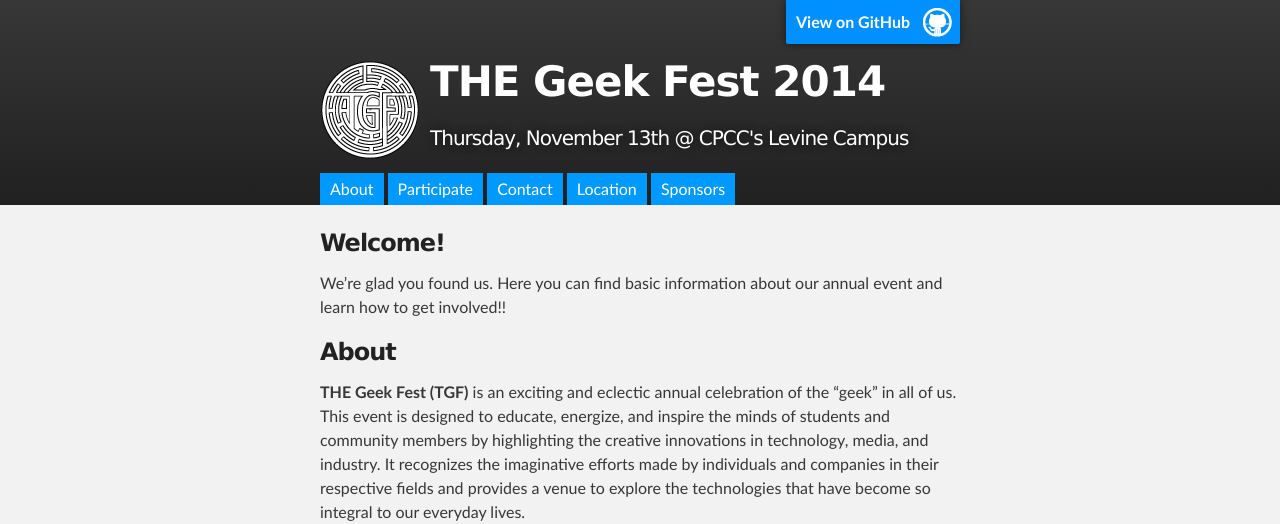
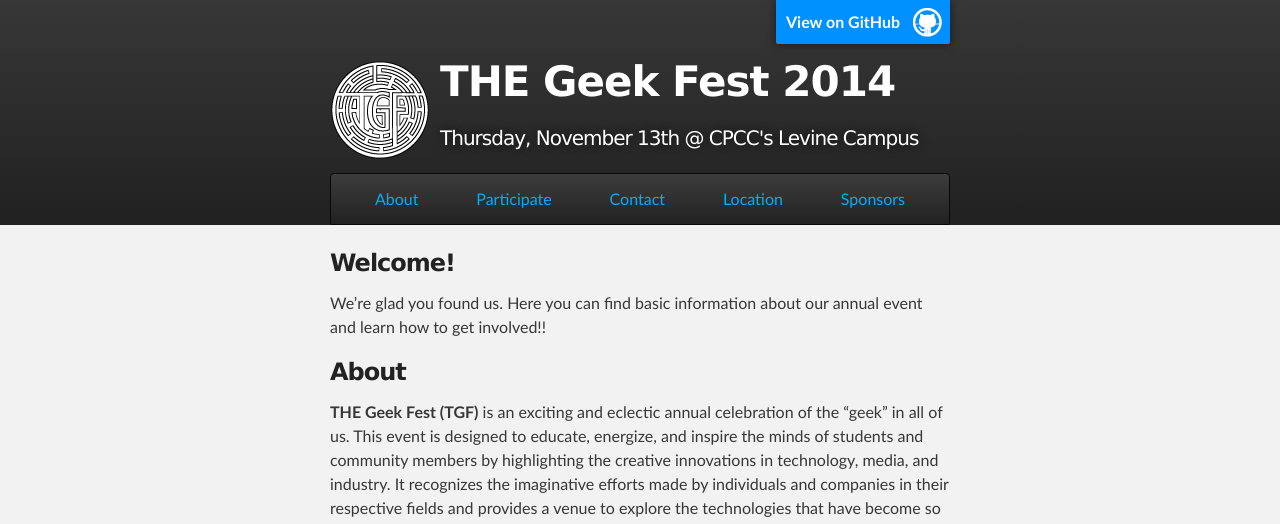
Before and after one commit to bkeyvani/thegeekfest.github.io, a Jekyll site: the page built from index.html, in a window 1280 px wide. Shown: the top 524 px of the page. Built offline with Jekyll 4.4.1, drawn with Linux system fonts in a browser that asks for light colours; nearby versions of some CDN libraries.

Commit message:
updated site navigation to bootstrap navbar
for better ux on mobile

```diff
--- a/_includes/header.html
+++ b/_includes/header.html
@@ -7,18 +7,30 @@
     <h2 id="project_tagline">{{site.event_date}} @ {{ site.event_location }}</h2>
     <div class="clear"></div>
     {% if page.navigation %}
-      <nav class="page-navigation">
-        <ul>
+      <nav class="navbar navbar-inverse page-navigation" role="navigation">
+        <!-- Brand and toggle get grouped for better mobile display -->
+        <div class="navbar-header">
+          <button type="button" class="navbar-toggle collapsed" data-toggle="collapse" data-target="#navbar-collapse-1">
+            <span class="sr-only">Toggle navigation</span>
+            <span class="icon-bar"></span>
+            <span class="icon-bar"></span>
+            <span class="icon-bar"></span>
+          </button>
+        </div>
+        <!-- Collect the nav links, forms, and other content for toggling -->
+        <div class="collapse navbar-collapse" id="navbar-collapse-1">
+          <ul class="nav nav-justified" role="tablist">
           {% for navigation in page.navigation %}
             {% for link in navigation %}
               {% if link[1] contains '//' %}
-              <li><a href="{{ link[1] }}"><span class="nav-link">{{ link[0] }}</span></a></li>
+                <li><a href="{{ link[1] }}">{{ link[0] }}</a></li>
               {% else %}
-              <li><a href="#{{ link[1] }}"><span class="nav-link">{{ link[0] }}</span></a></li>
+                <li><a href="#{{ link[1] }}">{{ link[0] }}</a></li>
               {% endif %}
             {% endfor %}
           {% endfor %}
           </ul>
+        </div><!-- /.navbar-collapse -->
       </nav>
     {% endif %}
   </header>
--- a/_layouts/top.html
+++ b/_layouts/top.html
@@ -20,6 +20,14 @@
   <meta name="description" content="{% if page.description %}{{ page.description }} • {% endif %}{{ site.title }} : {{ site.event_date}} @ {{ site.event_location }}">
   <meta name="viewport" content="width=device-width, initial-scale=1">
 
+  <script src="//ajax.googleapis.com/ajax/libs/jquery/2.1.1/jquery.min.js"></script>
+
+  <!-- Latest compiled and minified CSS -->
+  <link rel="stylesheet" href="https://maxcdn.bootstrapcdn.com/bootstrap/3.2.0/css/bootstrap.min.css">
+  <!-- Optional theme -->
+  <link rel="stylesheet" href="https://maxcdn.bootstrapcdn.com/bootstrap/3.2.0/css/bootstrap-theme.min.css">
+  <!-- Latest compiled and minified JavaScript -->
+  <script src="https://maxcdn.bootstrapcdn.com/bootstrap/3.2.0/js/bootstrap.min.js"></script>
   <!-- Font Awsome -->
   <link href="//maxcdn.bootstrapcdn.com/font-awesome/4.2.0/css/font-awesome.min.css" rel="stylesheet">
   <!-- / Font Awsome -->
@@ -30,8 +38,6 @@
   {% endif %}
 
   <title>{% if page.title %}{{ page.title }} • {% endif %}THE Geek Fest 2014</title>
-  <script src="//ajax.googleapis.com/ajax/libs/jquery/2.1.1/jquery.min.js"></script>
-  <script src="{{ site.baseurl }}/assets/javascripts/main.js"></script>
 
   {% include analytics.html %}
 </head>
@@ -48,6 +54,7 @@
   </div>
 
   {% include footer.html %}
+  <script src="{{ site.baseurl }}/assets/javascripts/main.js"></script>
   <script src="{{ site.baseurl }}/assets/javascripts/smooth-scroll.js"></script>
 </body>
 </html>
--- a/assets/stylesheets/stylesheet.css
+++ b/assets/stylesheets/stylesheet.css
@@ -296,16 +296,21 @@
   color: #fff;
 }
 
-nav.page-navigation ul {
-  list-style: none;
+nav.page-navigation {
   margin: 0;
-  padding: 0;
+  border-bottom-left-radius: 0;
+  border-bottom-right-radius: 0;
 }
 
-nav.page-navigation ul li {
-  display: inline-block;
-  padding: 0;
+.nav-justified>li>a {
+  line-height: 30px;
+  color: #00aeff;
 }
+
+.nav-justified>li>a:hover {
+  background-color: #222;
+}
+
 
 .center {
   text-align: center;
```
Lines whose indentation alone changed are shown as unchanged.
